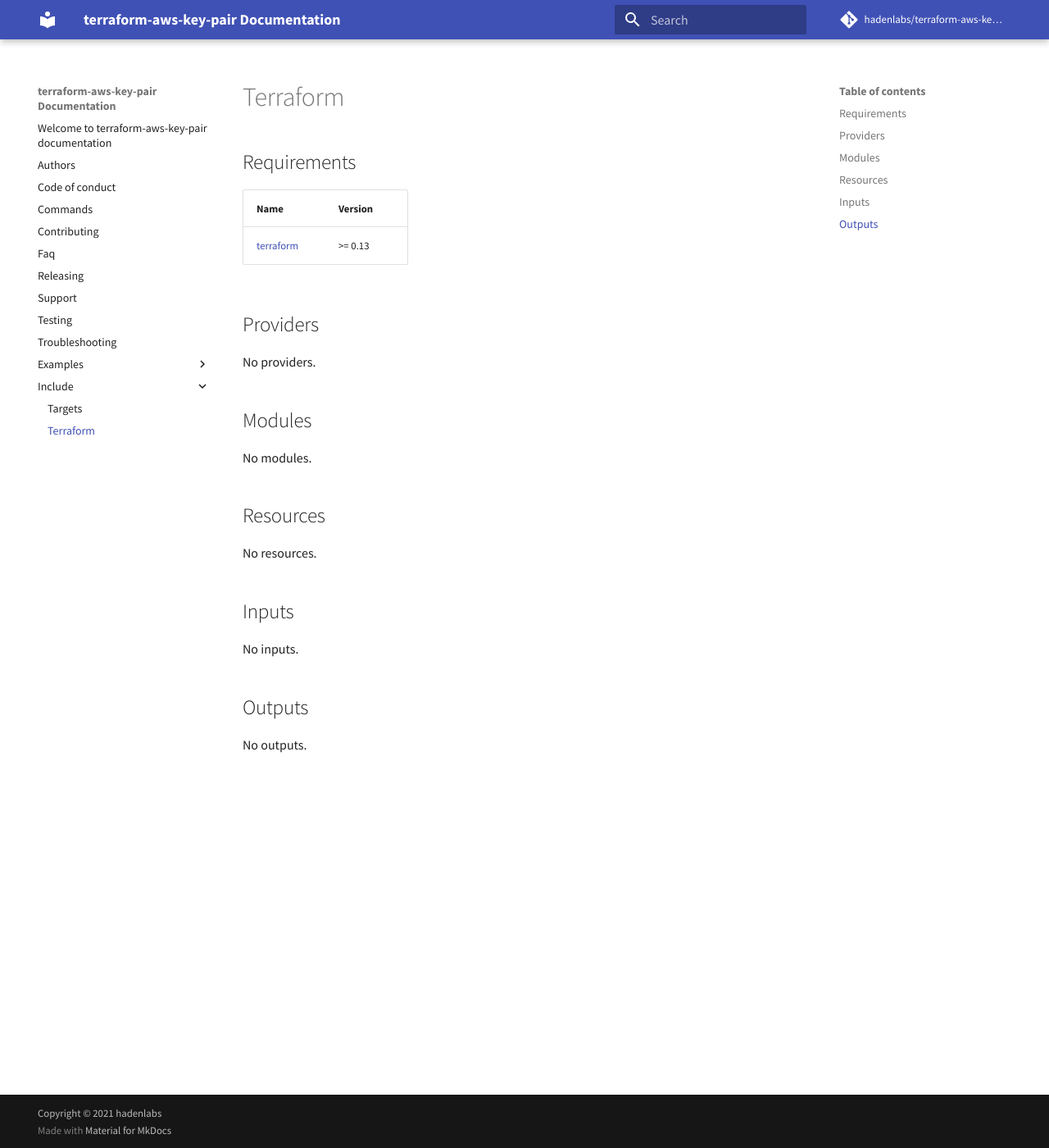
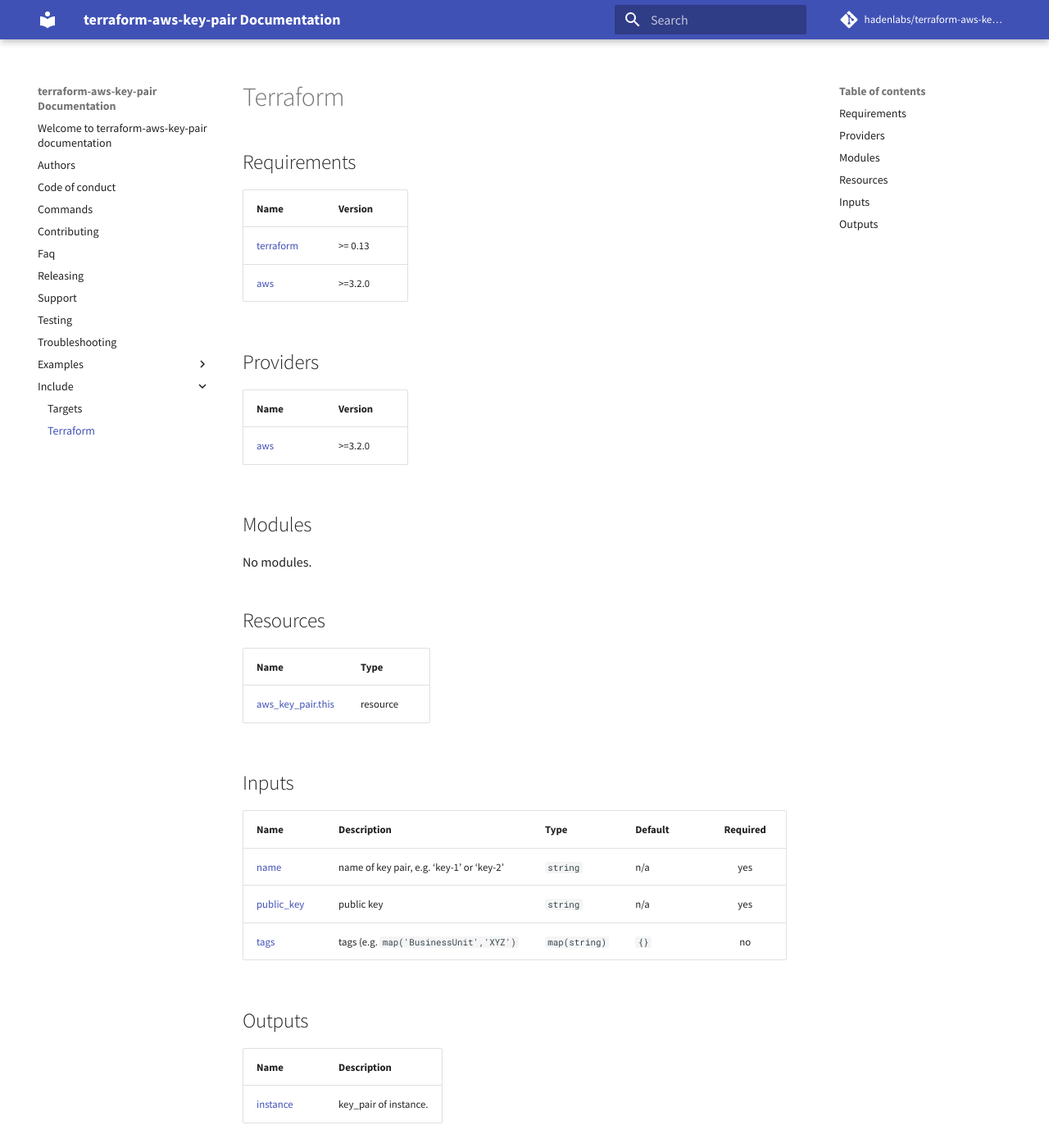
Before and after one commit to luismayta/terraform-aws-key-pair, an MkDocs documentation site: the page built from docs/include/terraform.md, in a window 1280 px wide and 1400 px high. Shown: the whole window at 82% size. Built offline with MkDocs 1.6.1 and Material for MkDocs 9.7.7, drawn with Linux system fonts in a browser that asks for light colours; comment, search, counter and statistics services are not loaded.

Commit message:
chore: implement code aws key (#3)

```diff
--- a/docs/include/terraform.md
+++ b/docs/include/terraform.md
@@ -4,10 +4,13 @@
 | Name | Version |
 |------|---------|
 | <a name="requirement_terraform"></a> [terraform](#requirement\_terraform) | >= 0.13 |
+| <a name="requirement_aws"></a> [aws](#requirement\_aws) | >=3.2.0 |
 
 ## Providers
 
-No providers.
+| Name | Version |
+|------|---------|
+| <a name="provider_aws"></a> [aws](#provider\_aws) | >=3.2.0 |
 
 ## Modules
 
@@ -15,13 +18,21 @@ No modules.
 
 ## Resources
 
-No resources.
+| Name | Type |
+|------|------|
+| [aws_key_pair.this](https://registry.terraform.io/providers/hashicorp/aws/latest/docs/resources/key_pair) | resource |
 
 ## Inputs
 
-No inputs.
+| Name | Description | Type | Default | Required |
+|------|-------------|------|---------|:--------:|
+| <a name="input_name"></a> [name](#input\_name) | name of key pair, e.g. 'key-1' or 'key-2' | `string` | n/a | yes |
+| <a name="input_public_key"></a> [public\_key](#input\_public\_key) | public key | `string` | n/a | yes |
+| <a name="input_tags"></a> [tags](#input\_tags) | tags (e.g. `map('BusinessUnit','XYZ')` | `map(string)` | `{}` | no |
 
 ## Outputs
 
-No outputs.
+| Name | Description |
+|------|-------------|
+| <a name="output_instance"></a> [instance](#output\_instance) | key\_pair of instance. |
 <!-- END_TF_DOCS -->
```
Also changed, not shown: 4 other files.
